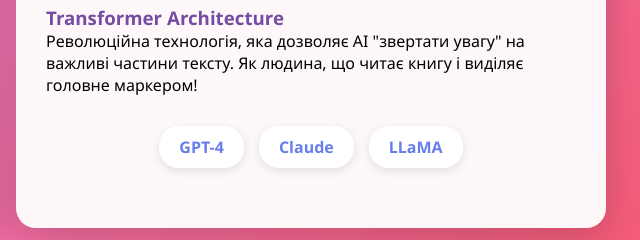
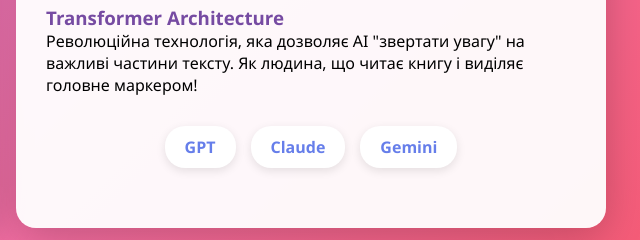
Before and after one commit to SerhiiMiroshnychenko/ai, a plain HTML site: page index.html in a window 1280 px wide. Shown: the part 1200-1440 px from the top of the page, 634-1274 px from the left. Drawn offline with Linux system fonts and the light colour scheme.

Commit message:
Fix models

```diff
--- a/index.html
+++ b/index.html
@@ -457,9 +457,9 @@
                     <h3 style="color: #764ba2;">Transformer Architecture</h3>
                     <p>Революційна технологія, яка дозволяє AI "звертати увагу" на важливі частини тексту. Як людина, що читає книгу і виділяє головне маркером!</p>
                     <div class="tech-stack">
-                        <span class="tech-badge">GPT-4</span>
+                        <span class="tech-badge">GPT</span>
                         <span class="tech-badge">Claude</span>
-                        <span class="tech-badge">LLaMA</span>
+                        <span class="tech-badge">Gemini</span>
                     </div>
                 </div>
             </div>
```
